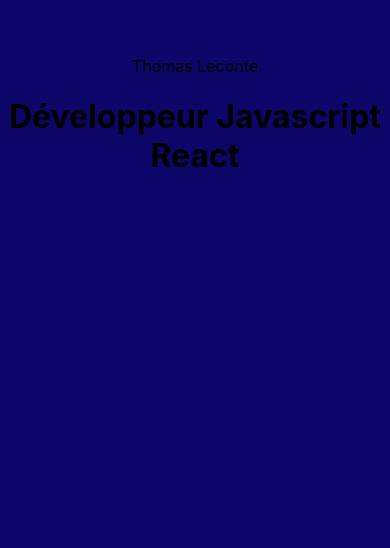
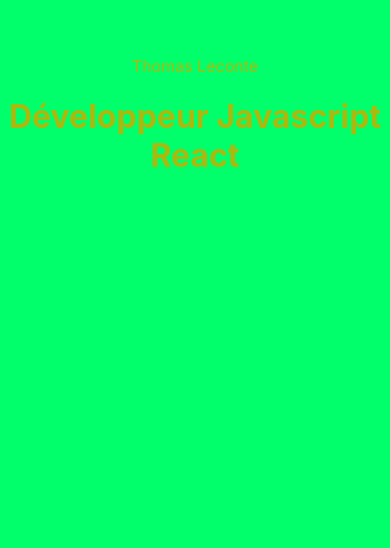
Before and after one commit to Halloween47/portfolio_2024, a React (Create React App) app: page / in a window 390 px wide. Shown: the part 296-844 px from the top of the page. Built offline with nearby package versions, Linux system fonts and the light colour scheme.

Commit message:
hero mobile : test prise en compte display

```diff
--- /dev/null
+++ b/src/sass/_heroMobile.scss
@@ -0,0 +1,7 @@
+@media only screen and (max-width: 768px) {
+// @media only screen and (max-width: 390px) {
+    .hero {
+        background-color: rgb(0, 255, 106) !important;
+        color: rgb(171, 185, 15);
+    }
+}
--- a/src/style.css
+++ b/src/style.css
@@ -10,6 +10,12 @@
   font-family: source-code-pro, Menlo, Monaco, Consolas, "Courier New", monospace;
 }
 
+@media only screen and (max-width: 768px) {
+  .hero {
+    background-color: rgb(0, 255, 106) !important;
+    color: rgb(171, 185, 15);
+  }
+}
 .hero {
   background-color: rgb(11, 6, 103);
   width: 100%;
--- a/src/style.scss
+++ b/src/style.scss
@@ -1,4 +1,5 @@
 @import 'sass/base';
+@import 'sass/heroMobile';
 
 @import 'sass/hero';
 
```
Also changed, not shown: 1 other file (tests, documents, lock files or other folders).
